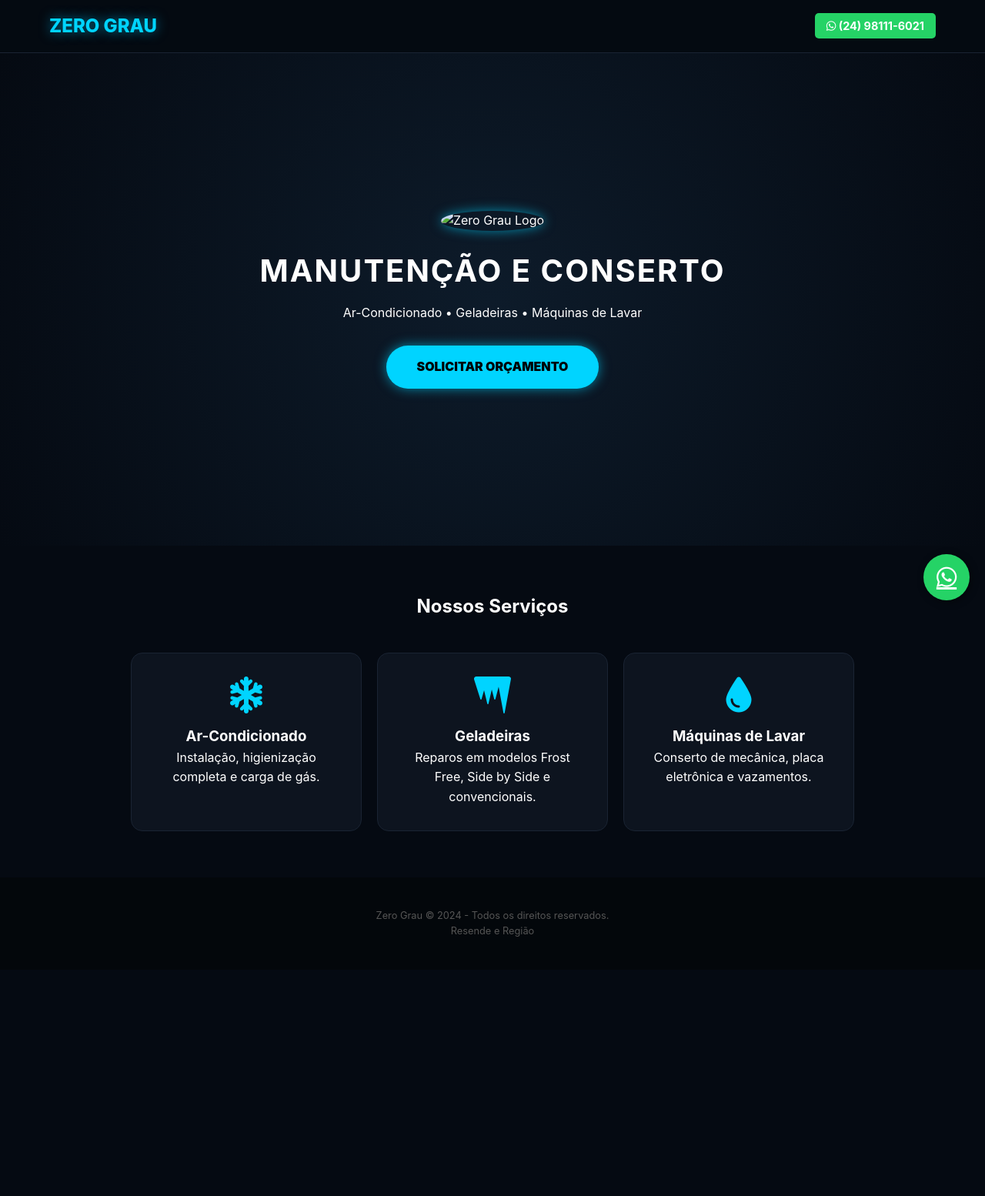
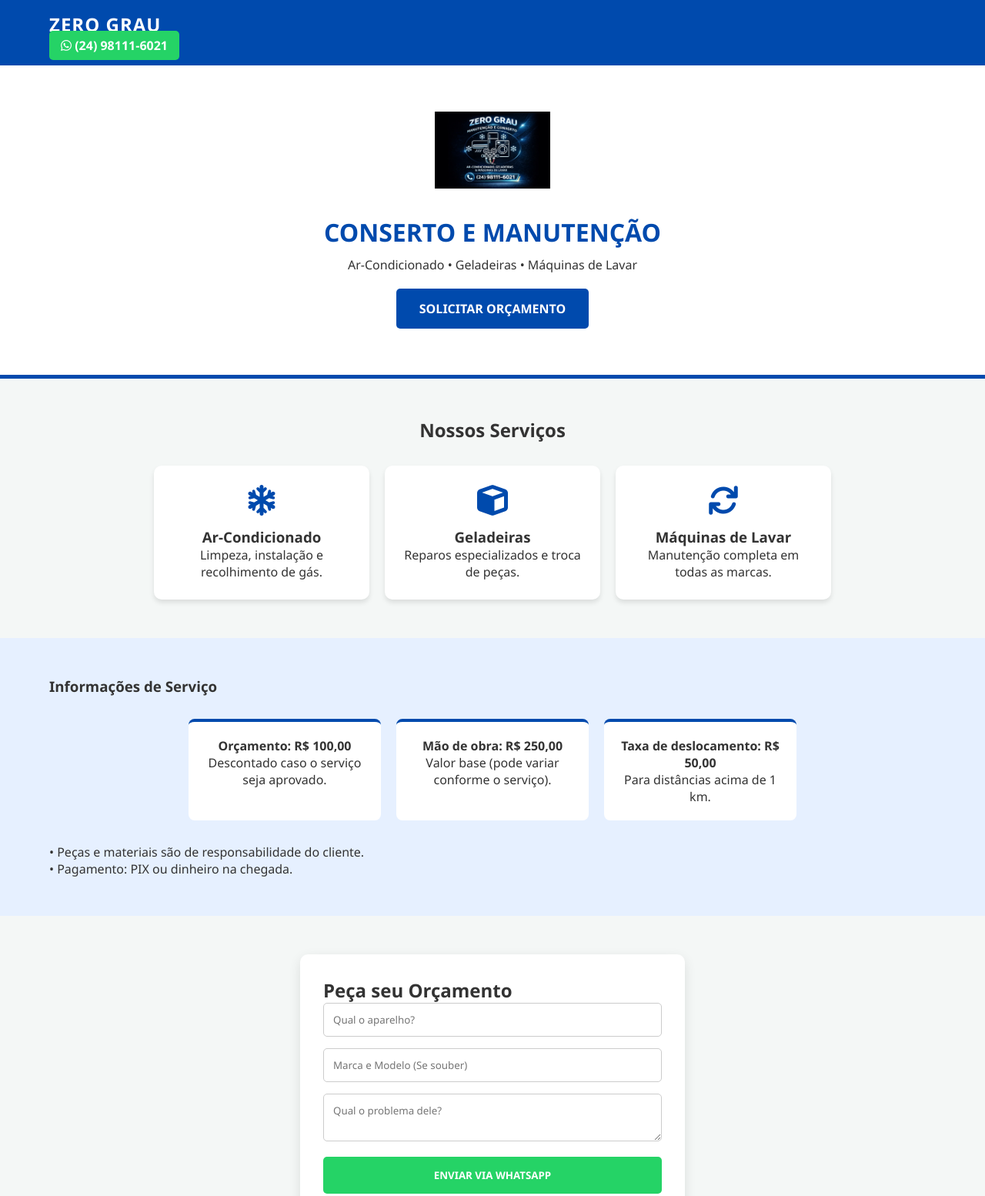
Before and after one commit to deasdev/zerograu, a plain HTML site: page index.html in a window 1280 px wide. Shown: the top 1554 px of the page at 77% size. Before the commit the page ends 1260 px from the top, so only its background shows below. Drawn offline with Linux system fonts and the light colour scheme.

Commit message:
Add files via upload

```diff
--- a/index.html
+++ b/index.html
@@ -3,11 +3,9 @@
 <head>
     <meta charset="UTF-8">
     <meta name="viewport" content="width=device-width, initial-scale=1.0">
-    <title>Zero Grau - Refrigeração e Máquinas</title>
-
-    <link rel="icon" href="logo.jfif">
-    <link rel="apple-touch-icon" href="logo.jfif">
-
+    <title>Zero Grau-Refrigeração</title>
+    <link rel="icon" href="logo.jpg">
+    <link rel="apple-touch-icon" href="logo.jpg">
     <link rel="stylesheet" href="style.css">
     <link rel="stylesheet" href="https://cdnjs.cloudflare.com/ajax/libs/font-awesome/6.0.0/css/all.min.css">
 </head>
@@ -15,26 +13,20 @@
 
     <header>
         <nav>
-            <div class="logo">
-                <span class="neon-text">ZERO GRAU</span>
-            </div>
-            <div class="contact-top">
-                <a href="https://wa.me/5524981116021?text=Olá! Vi seu site e gostaria de um orçamento." target="_blank" class="btn-zap">
-                    <i class="fab fa-whatsapp"></i> (24) 98111-6021
-                </a>
-            </div>
+            <div class="logo">ZERO GRAU</div>
+            <a href="https://wa.me/5524981116021" target="_blank" class="btn-zap-topo">
+                <i class="fab fa-whatsapp"></i> (24) 98111-6021
+            </a>
         </nav>
     </header>
 
     <main>
         <section class="hero">
             <div class="hero-content">
-                <img src="logo.jfif" alt="Zero Grau Logo" class="main-logo">
-                <h1>MANUTENÇÃO E CONSERTO</h1>
+                <img src="logo.jpg" alt="Zero Grau Logo" class="main-logo">
+                <h1>CONSERTO E MANUTENÇÃO</h1>
                 <p>Ar-Condicionado • Geladeiras • Máquinas de Lavar</p>
-                <a href="https://wa.me/5524981116021?text=Olá! Vi seu site e gostaria de um orçamento." class="cta-button">
-                    SOLICITAR ORÇAMENTO
-                </a>
+                <a href="#orcamento" class="cta-button">SOLICITAR ORÇAMENTO</a>
             </div>
         </section>
 
@@ -44,30 +36,71 @@
                 <div class="card">
                     <i class="fas fa-snowflake icon-service"></i>
                     <h3>Ar-Condicionado</h3>
-                    <p>Instalação, higienização completa e carga de gás.</p>
+                    <p>Limpeza, instalação e recolhimento de gás.</p>
                 </div>
                 <div class="card">
-                    <i class="fas fa-icicles icon-service"></i>
+                    <i class="fas fa-cube icon-service"></i>
                     <h3>Geladeiras</h3>
-                    <p>Reparos em modelos Frost Free, Side by Side e convencionais.</p>
+                    <p>Reparos especializados e troca de peças.</p>
                 </div>
                 <div class="card">
-                    <i class="fas fa-tint icon-service"></i>
+                    <i class="fas fa-sync icon-service"></i>
                     <h3>Máquinas de Lavar</h3>
-                    <p>Conserto de mecânica, placa eletrônica e vazamentos.</p>
+                    <p>Manutenção completa em todas as marcas.</p>
+                </div>
+            </div>
+        </section>
+
+        <section class="info-financeiro">
+            <div class="container">
+                <h3>Informações de Serviço</h3>
+                <div class="grid-info">
+                    <div class="info-box">
+                        <strong>Orçamento: R$ 100,00</strong>
+                        <p>Descontado caso o serviço seja aprovado.</p>
+                    </div>
+                    <div class="info-box">
+                        <strong>Mão de obra: R$ 250,00</strong>
+                        <p>Valor base (pode variar conforme o serviço).</p>
+                    </div>
+                    <div class="info-box">
+                        <strong>Taxa de deslocamento: R$ 50,00</strong>
+                        <p>Para distâncias acima de 1 km.</p>
+                    </div>
+                </div>
+                <div class="detalhes-extras">
+                    <p>• Peças e materiais são de responsabilidade do cliente.</p>
+                    <p>• Pagamento: PIX ou dinheiro na chegada.</p>
+                </div>
+            </div>
+        </section>
+
+        <section id="orcamento" class="budget-section">
+            <div class="form-container">
+                <h2>Peça seu Orçamento</h2>
+                <div class="form-group">
+                    <input type="text" id="aparelho" placeholder="Qual o aparelho?">
+                    <input type="text" id="modelo" placeholder="Marca e Modelo (Se souber)">
+                    <textarea id="defeito" placeholder="Qual o problema dele?"></textarea>
+                    <button onclick="enviarWhatsApp()" class="btn-enviar">ENVIAR VIA WHATSAPP</button>
                 </div>
             </div>
         </section>
     </main>
 
     <footer>
-        <p>Zero Grau &copy; 2024 - Todos os direitos reservados.</p>
-        <p>Resende e Região</p>
+        <p>Zero Grau &copy; 2024 - Qualidade em Refrigeração</p>
     </footer>
 
-    <a href="https://wa.me/5524981116021" class="whatsapp-float" target="_blank">
-        <i class="fab fa-whatsapp"></i>
-    </a>
-
+    <script>
+        function enviarWhatsApp() {
+            const aparelho = document.getElementById('aparelho').value;
+            const modelo = document.getElementById('modelo').value;
+            const defeito = document.getElementById('defeito').value;
+            if(!aparelho) return alert("Informe o aparelho");
+            const msg = `Olá! Gostaria de um orçamento:%0A*Aparelho:* ${aparelho}%0A*Modelo:* ${modelo}%0A*Defeito:* ${defeito}`;
+            window.open(`https://wa.me/5524981116021?text=${msg}`, '_blank');
+        }
+    </script>
 </body>
 </html>
--- a/style.css
+++ b/style.css
@@ -1,162 +1,83 @@
 :root {
-    --bg-color: #050a12;
-    --card-bg: #0d141f;
-    --accent-color: #00d4ff;
-    --text-light: #ffffff;
-    --shadow-neon: 0 0 15px rgba(0, 212, 255, 0.6);
+    --azul-primario: #004aad; /* Azul forte profissional */
+    --azul-claro: #e6f0ff;
+    --cinza-fundo: #f4f7f6;
+    --cinza-texto: #333333;
+    --branco: #ffffff;
+    --whatsapp: #25d366;
 }
 
-* {
-    margin: 0;
-    padding: 0;
-    box-sizing: border-box;
-}
+* { margin: 0; padding: 0; box-sizing: border-box; font-family: 'Segoe UI', sans-serif; }
 
-body {
-    font-family: 'Inter', sans-serif;
-    background-color: var(--bg-color);
-    color: var(--text-light);
-    line-height: 1.6;
-}
+body { background-color: var(--cinza-fundo); color: var(--cinza-texto); }
 
-/* Header */
 header {
-    background: rgba(5, 10, 18, 0.9);
+    background: var(--azul-primario);
     padding: 15px 5%;
-    position: sticky;
-    top: 0;
-    z-index: 1000;
-    border-bottom: 1px solid #1a2433;
-}
-
-nav {
     display: flex;
     justify-content: space-between;
     align-items: center;
+    color: var(--branco);
 }
 
-.neon-text {
-    font-size: 1.5rem;
-    font-weight: 800;
-    color: var(--accent-color);
-    text-shadow: var(--shadow-neon);
-}
+.logo { font-size: 1.5rem; font-weight: bold; letter-spacing: 1px; }
 
-.btn-zap {
-    background: #25d366;
+.btn-zap-topo {
+    background: var(--whatsapp);
     color: white;
     padding: 8px 15px;
     border-radius: 5px;
     text-decoration: none;
     font-weight: bold;
-    font-size: 0.9rem;
 }
 
-/* Seção Hero */
 .hero {
-    height: 80vh;
-    display: flex;
-    align-items: center;
-    justify-content: center;
+    background: var(--branco);
+    padding: 60px 20px;
     text-align: center;
-    background: radial-gradient(circle, #0d1b2a 0%, #050a12 100%);
-    padding: 20px;
+    border-bottom: 5px solid var(--azul-primario);
 }
 
-.main-logo {
-    width: 200px;
-    border-radius: 50%;
-    margin-bottom: 20px;
-    box-shadow: var(--shadow-neon);
-}
+.main-logo { width: 150px; margin-bottom: 30px; }
 
-.hero h1 {
-    font-size: 2.5rem;
-    letter-spacing: 2px;
-    margin-bottom: 10px;
-}
+.hero h1 { color: var(--azul-primario); font-size: 2rem; margin-bottom: 10px; }
 
 .cta-button {
     display: inline-block;
-    margin-top: 30px;
-    background: var(--accent-color);
-    color: #000;
-    padding: 15px 40px;
-    border-radius: 50px;
-    font-weight: 900;
+    background: var(--azul-primario);
+    color: white;
+    padding: 15px 30px;
+    border-radius: 5px;
     text-decoration: none;
-    box-shadow: var(--shadow-neon);
-    transition: 0.3s;
+    font-weight: bold;
+    margin-top: 20px;
 }
 
-.cta-button:hover {
-    transform: scale(1.05);
-    background: #fff;
+.services { padding: 50px 5%; text-align: center; }
+.card-container { display: flex; flex-wrap: wrap; gap: 20px; justify-content: center; margin-top: 30px; }
+.card {
+    background: var(--branco);
+    padding: 25px;
+    border-radius: 10px;
+    width: 280px;
+    box-shadow: 0 4px 6px rgba(0,0,0,0.1);
 }
+.icon-service { font-size: 2.5rem; color: var(--azul-primario); margin-bottom: 15px; }
 
-/* Serviços */
-.services {
-    padding: 60px 5%;
-    text-align: center;
+.info-financeiro { background: var(--azul-claro); padding: 50px 5%; }
+.grid-info { display: flex; flex-wrap: wrap; gap: 20px; justify-content: center; margin: 30px 0; }
+.info-box { background: var(--branco); padding: 20px; border-radius: 8px; width: 250px; text-align: center; border-top: 4px solid var(--azul-primario); }
+
+.budget-section { padding: 50px 5%; }
+.form-container { max-width: 500px; margin: 0 auto; background: var(--branco); padding: 30px; border-radius: 10px; box-shadow: 0 5px 15px rgba(0,0,0,0.1); }
+.form-group input, .form-group textarea {
+    width: 100%; padding: 12px; margin-bottom: 15px; border: 1px solid #ccc; border-radius: 5px;
 }
+.btn-enviar { width: 100%; background: var(--whatsapp); color: white; border: none; padding: 15px; font-weight: bold; border-radius: 5px; cursor: pointer; }
 
-.card-container {
-    display: flex;
-    flex-wrap: wrap;
-    gap: 20px;
-    justify-content: center;
-    margin-top: 40px;
+footer { background: var(--azul-primario); color: white; padding: 30px; text-align: center; }
+
+@media (max-width: 600px) {
+    .btn-zap-topo { display: none; }
+    .card, .info-box { width: 100%; }
 }
-
-.card {
-    background: var(--card-bg);
-    padding: 30px;
-    border-radius: 15px;
-    width: 300px;
-    border: 1px solid #1a2433;
-    transition: 0.3s;
-}
-
-.card:hover {
-    border-color: var(--accent-color);
-    transform: translateY(-10px);
-}
-
-.icon-service {
-    font-size: 3rem;
-    color: var(--accent-color);
-    margin-bottom: 15px;
-}
-
-/* Botão Flutuante */
-.whatsapp-float {
-    position: fixed;
-    bottom: 20px;
-    right: 20px;
-    background: #25d366;
-    color: white;
-    width: 60px;
-    height: 60px;
-    border-radius: 50%;
-    display: flex;
-    align-items: center;
-    justify-content: center;
-    font-size: 30px;
-    box-shadow: 2px 2px 10px rgba(0,0,0,0.5);
-    z-index: 1000;
-}
-
-/* Responsividade Celular */
-@media (max-width: 768px) {
-    .hero h1 { font-size: 1.8rem; }
-    .card { width: 100%; }
-    .contact-top { display: none; } /* Esconde o tel do topo no celular para sobrar espaço */
-}
-
-footer {
-    padding: 40px;
-    text-align: center;
-    background: #03070b;
-    font-size: 0.8rem;
-    color: #555;
-}
```
Also changed, not shown: logo.jpg (added).
